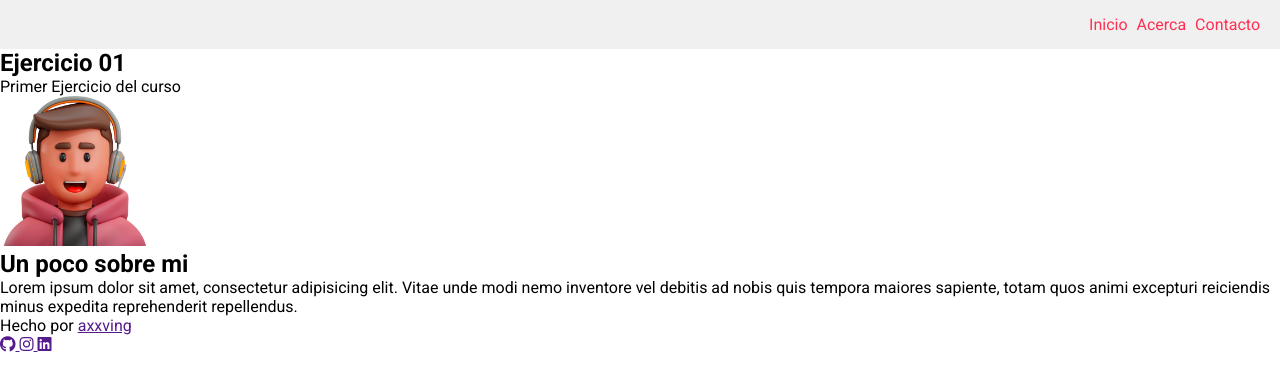
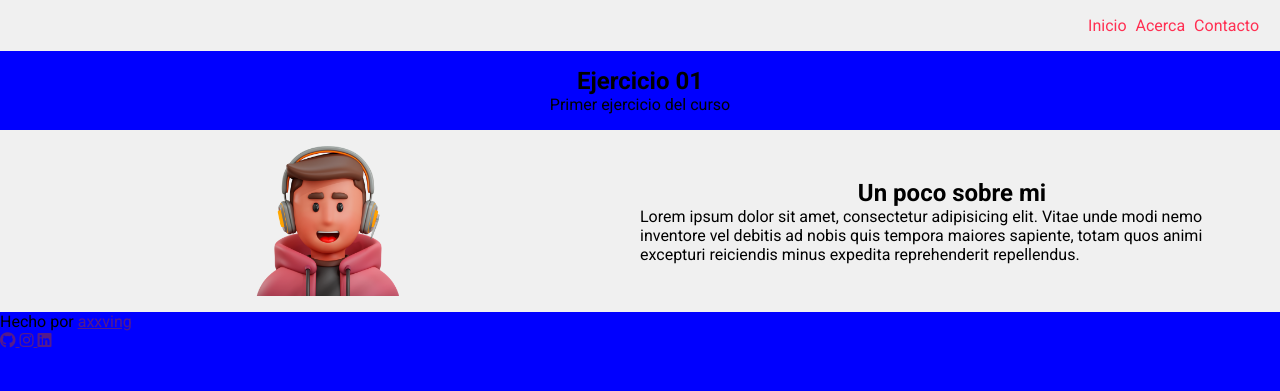
Before and after one commit to axxving/cur-js-fg-axv, a PHP site: page / in a window 1280 px wide. Shown: the top 391 px of the page. Run offline with PHP 8.4, Linux system fonts and the light colour scheme.

Commit message:
feat(style): Main v1
Co-Authored-By: Irving Alejandro Hernández Ramírez <160192346+axxving@users.noreply.github.com>

```diff
--- a/Bloque02/css/styles.css
+++ b/Bloque02/css/styles.css
@@ -25,7 +25,7 @@ html {
 /*?Header*/
 header {
   background-color: var(--blanco);
-  padding: 15px;
+  padding: 1rem;
   display: flex;
   align-items: center;
   justify-content: flex-end;
@@ -41,3 +41,86 @@ header {
 .nav__link:hover {
   color: var(--rosa);
 }
+
+/*? Titulo*/
+.container__titulo {
+  display: flex;
+  align-items: center;
+  justify-content: center;
+  flex-direction: column;
+  padding: 1rem;
+}
+
+/*? Main*/
+.container__main {
+  background-color: var(--blanco);
+  .container__seccion {
+    display: flex;
+    align-items: center;
+    justify-content: space-around;
+    padding: 1rem;
+    .container__imagen {
+      width: 50%;
+      display: flex;
+      align-items: center;
+      justify-content: center;
+    }
+    .container__content {
+      width: 50%;
+      display: flex;
+      align-items: center;
+      justify-content: center;
+      flex-direction: column;
+    }
+  }
+}
+
+/* Extra small devices (phones, less than 576px) */
+@media (max-width: 575.98px) {
+  /* body {
+    Para comentar todo un bloque de codigo presiona las teclas ctrl + k + c
+    background-color: red;
+  } */
+
+  .container__main {
+    .container__seccion {
+      flex-direction: column;
+      .container__imagen {
+        width: 100%;
+      }
+      .container__content {
+        margin-top: 1rem;
+        margin-bottom: 1rem;
+        width: 100%;
+      }
+    }
+  }
+}
+
+/* Small devices (phones, 576px and up) */
+@media (min-width: 576px) {
+  body {
+    background-color: orange;
+  }
+}
+
+/* Medium devices (tablets, 768px and up) */
+@media (min-width: 768px) {
+  body {
+    background-color: yellow;
+  }
+}
+
+/* Large devices (desktops, 992px and up) */
+@media (min-width: 992px) {
+  body {
+    background-color: green;
+  }
+}
+
+/* Extra large devices (large desktops, 1200px and up) */
+@media (min-width: 1200px) {
+  body {
+    background-color: blue;
+  }
+}
--- a/Bloque02/index.html
+++ b/Bloque02/index.html
@@ -27,7 +27,7 @@
 
     <div class="container__titulo">
       <h2>Ejercicio 01</h2>
-      <p>Primer Ejercicio del curso</p>
+      <p>Primer ejercicio del curso</p>
     </div>
 
     <!--TODO Main-->
```
